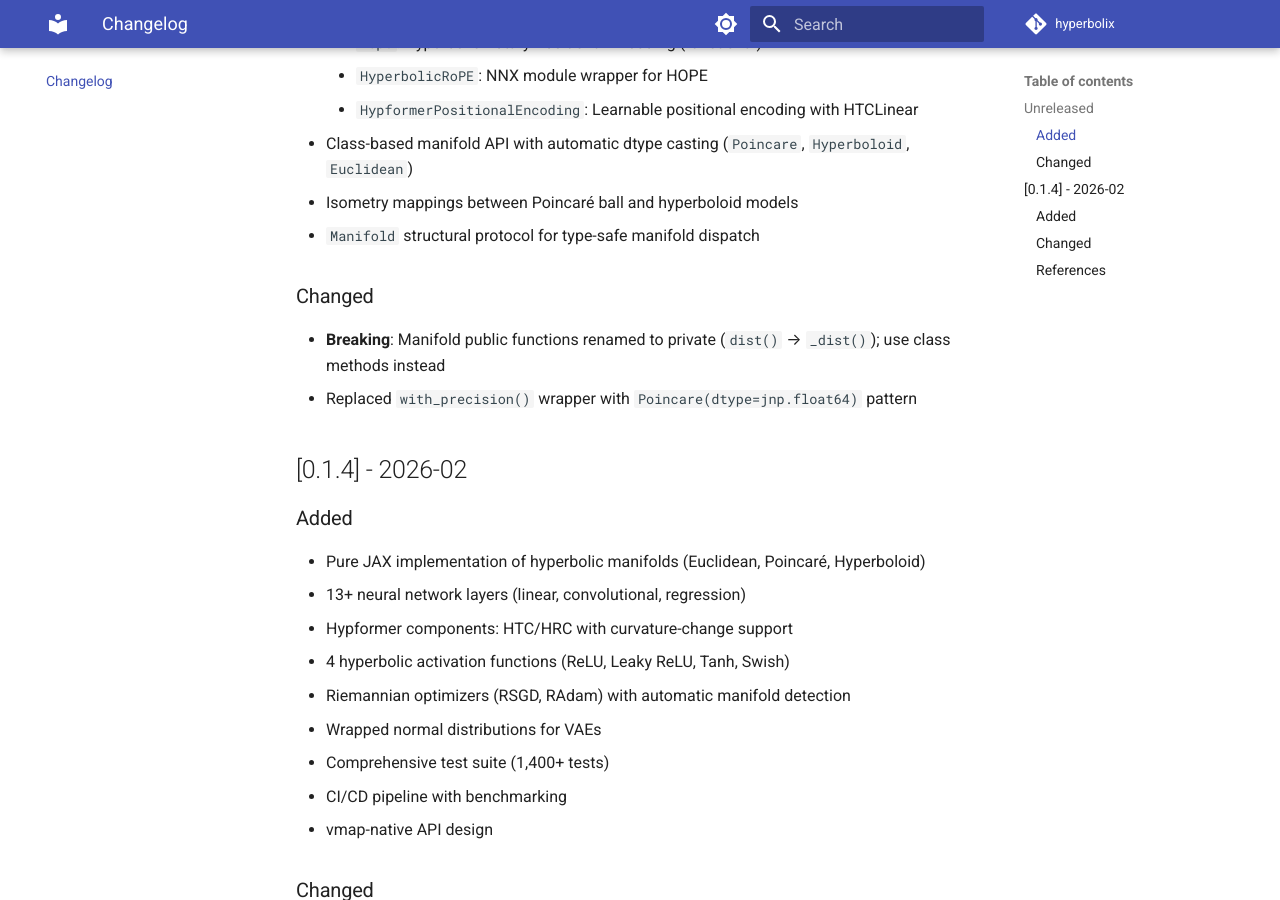
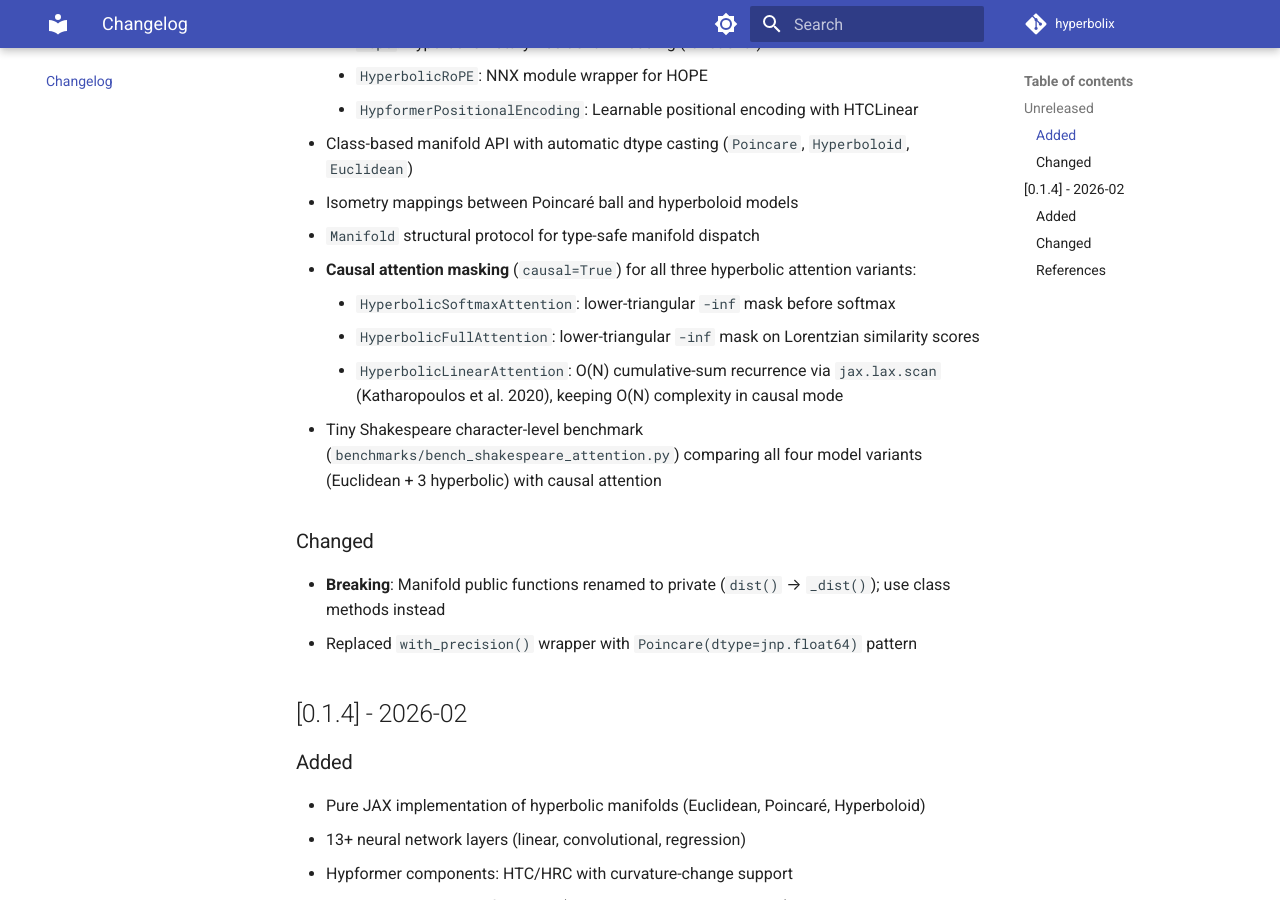
Before and after one commit to timoklein/hyperbolix, an MkDocs documentation site: the page built from docs/changelog.md, in a window 1280 px wide and 900 px high, scrolled down 562 px. Built offline with MkDocs 1.6.1 and Material for MkDocs 9.7.7, drawn with Linux system fonts in a browser that asks for light colours; comment, search, counter and statistics services are not loaded; the version menu is left out.

Commit message:
update docs

```diff
--- a/docs/changelog.md
+++ b/docs/changelog.md
@@ -17,6 +17,11 @@ All notable changes to Hyperbolix will be documented in this file.
 - Class-based manifold API with automatic dtype casting (`Poincare`, `Hyperboloid`, `Euclidean`)
 - Isometry mappings between Poincaré ball and hyperboloid models
 - `Manifold` structural protocol for type-safe manifold dispatch
+- **Causal attention masking** (`causal=True`) for all three hyperbolic attention variants:
+    - `HyperbolicSoftmaxAttention`: lower-triangular `-inf` mask before softmax
+    - `HyperbolicFullAttention`: lower-triangular `-inf` mask on Lorentzian similarity scores
+    - `HyperbolicLinearAttention`: O(N) cumulative-sum recurrence via `jax.lax.scan` (Katharopoulos et al. 2020), keeping O(N) complexity in causal mode
+- Tiny Shakespeare character-level benchmark (`benchmarks/bench_shakespeare_attention.py`) comparing all four model variants (Euclidean + 3 hyperbolic) with causal attention
 
 ### Changed
 - **Breaking**: Manifold public functions renamed to private (`dist()` → `_dist()`); use class methods instead
```
Also changed, not shown: docs/api-reference/nn-layers.md (+29 -6 lines).
